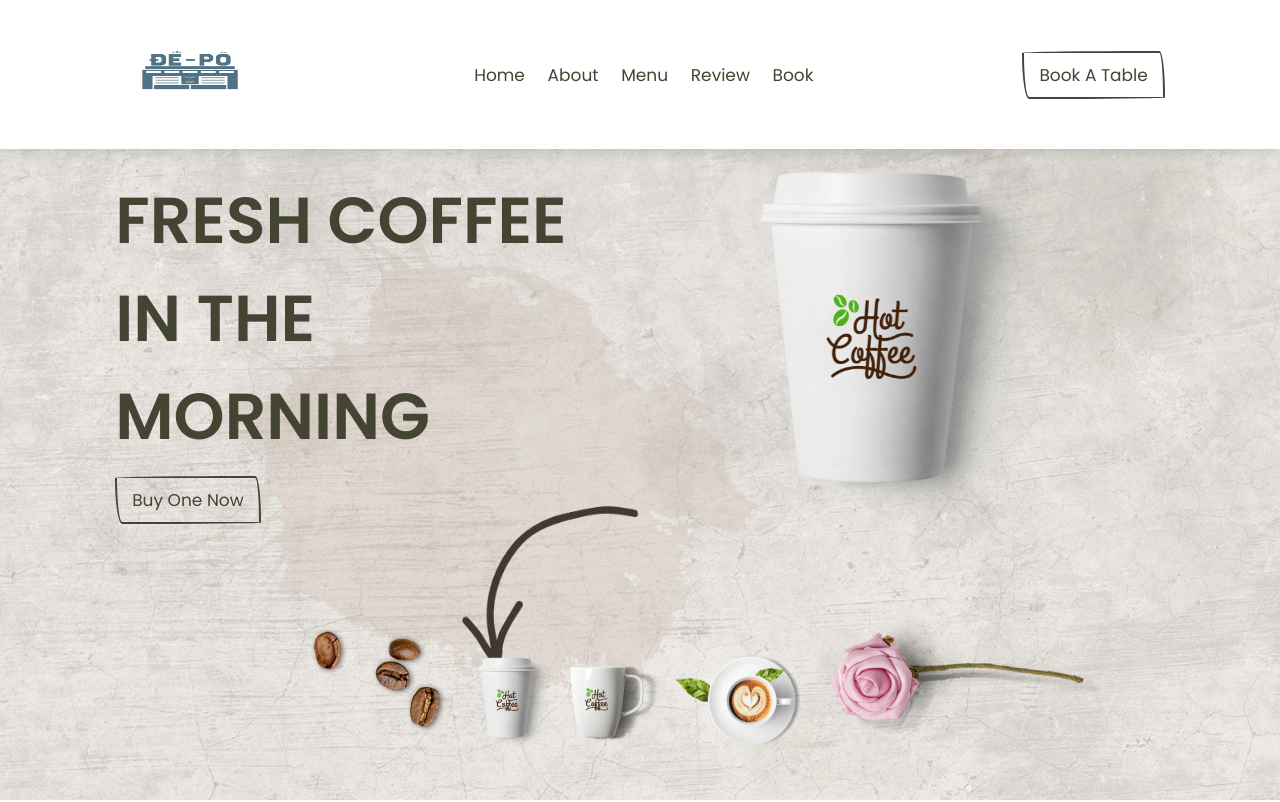
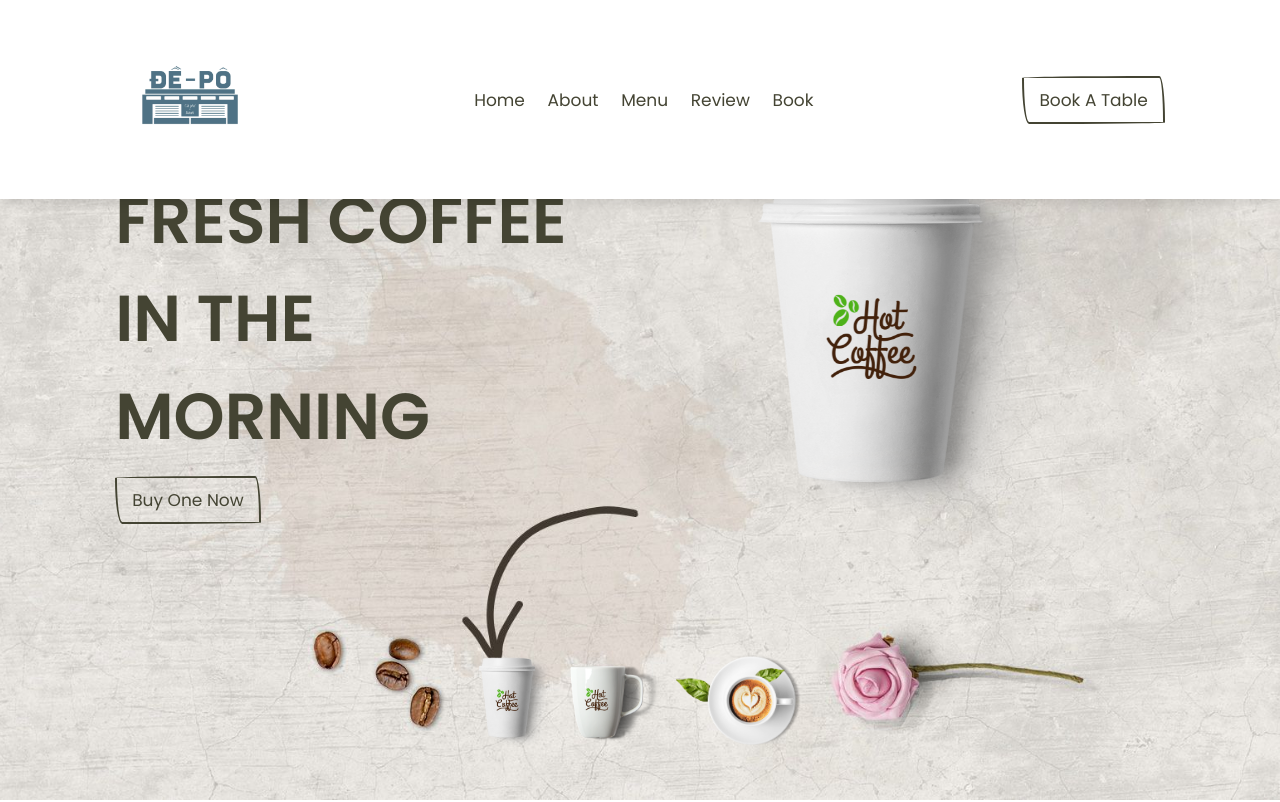
Before and after one commit to nhatminhd27th/depo, a plain HTML site: page index.html in a window 1280 px wide. Shown: the top 802 px of the page. Drawn offline with nearby package versions, Linux system fonts and the light colour scheme.

Commit message:
Update index.html

```diff
--- a/index.html
+++ b/index.html
@@ -24,7 +24,7 @@
     <header class="header">
         <div id="menu-btn" class="fas fa-bars"></div>
 
-        <a href="#" class="logo"> <img src="image/depo_logo.jpg" alt="" width="150" height="100"></i></a>
+        <a href="#" class="logo"> <img src="image/depo_logo.jpg" alt="" width="150" height="150"></i></a>
 
         <nav class="navbar">
             <a href="#home">home</a>
```
